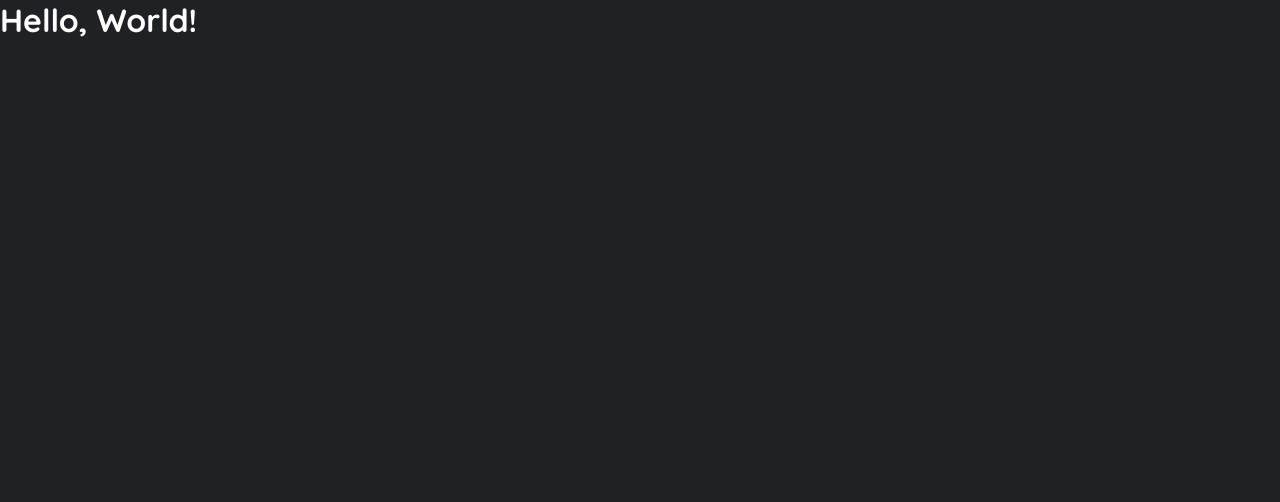
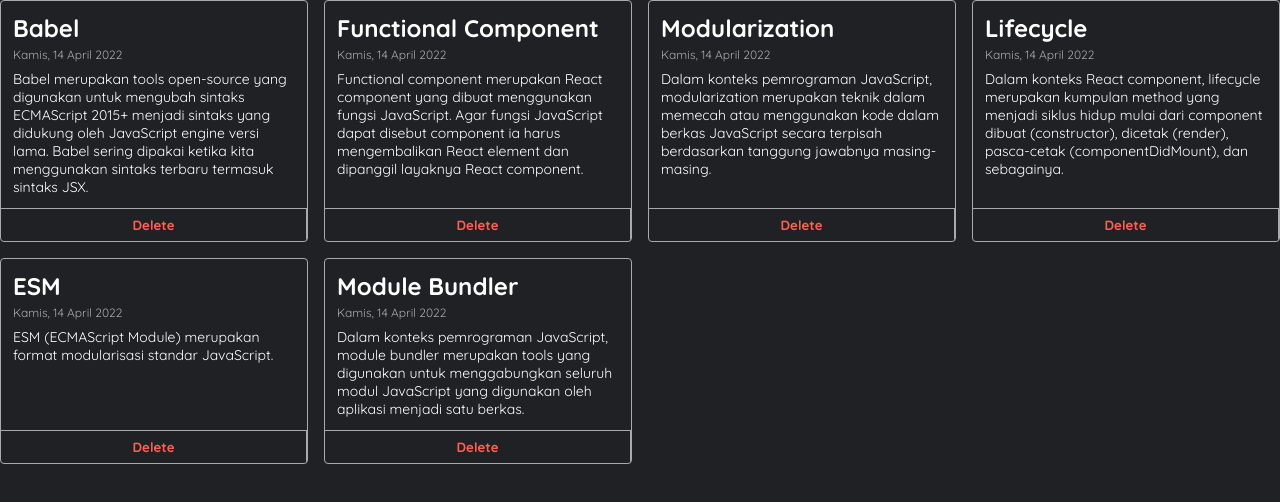
Before and after one commit to letdummy/imaginote, a React (Vite) app: page / in a window 1280 px wide. Shown: the top 502 px of the page. Built offline with nearby package versions, Linux system fonts and the light colour scheme.

Commit message:
feat: implement base feature to show and delete note

```diff
--- a/src/components/NoteApp.jsx
+++ b/src/components/NoteApp.jsx
@@ -1,9 +1,32 @@
-function NoteApp() {
-    return (
-        <>
-            <h1>Hello World!</h1>
-        </>
-    )
+import React from 'react';
+import { getInitialData } from '../utils';
+import NoteItem from './NoteItem';
+
+class NoteApp extends React.Component {
+    constructor(props) {
+        super(props);
+
+        this.state = {
+            notes: getInitialData(),
+        };
+    }
+
+    onDeleteHandler = (id) => {
+        const notes = this.state.notes.filter((note) => note.id !== id);
+        this.setState({ notes });
+    }
+
+    render() {
+        return (
+            <>
+                <div className="notes-list">
+                    {this.state.notes.map((note) => (
+                        <NoteItem key={note.id} note={note} onDelete={this.onDeleteHandler} />
+                    ))}
+                </div>
+            </>
+        );
+    }
 }
 
 export default NoteApp;
--- /dev/null
+++ b/src/components/NoteItem.jsx
@@ -0,0 +1,19 @@
+/* eslint-disable react/prop-types */
+
+import NoteContent from './NoteItemContent';
+import NoteActions from './NoteItemAction';
+
+function NoteItem({ note, onDelete }) {
+
+    return (
+        <div className="note-item" >
+            <NoteContent note={note} />
+            <NoteActions
+                note={note}
+                onDelete={onDelete}
+            />
+        </div>
+    );
+}
+
+export default NoteItem;
--- /dev/null
+++ b/src/components/NoteItemAction.jsx
@@ -0,0 +1,13 @@
+/* eslint-disable react/prop-types */
+
+function NoteActions({ note, onDelete }) {
+    return (
+        <div className="note-item__action">
+            <button className="note-item__delete-button" onClick={() => onDelete(note.id)}>
+                Delete
+            </button>
+        </div>
+    );
+}
+
+export default NoteActions;
--- /dev/null
+++ b/src/components/NoteItemContent.jsx
@@ -0,0 +1,14 @@
+/* eslint-disable react/prop-types */
+import { showFormattedDate } from "../utils";
+
+function NoteContent({ note }) {
+    return (
+        <div className="note-item__content">
+            <h2 className="note-item__title">{note.title}</h2>
+            <p className="note-item__date">{showFormattedDate(note.createdAt)}</p>
+            <p className="note-item__body">{note.body}</p>
+        </div>
+    );
+}
+
+export default NoteContent;
--- a/src/index.jsx
+++ b/src/index.jsx
@@ -1,7 +1,8 @@
 import { createRoot } from 'react-dom/client';
+import NoteApp from './components/NoteApp';
 
 // import style
 import './styles/index.css';
 
 const root = createRoot(document.getElementById('root'));
-root.render(<h1>Hello, World!</h1>);
+root.render(<NoteApp />);
```
